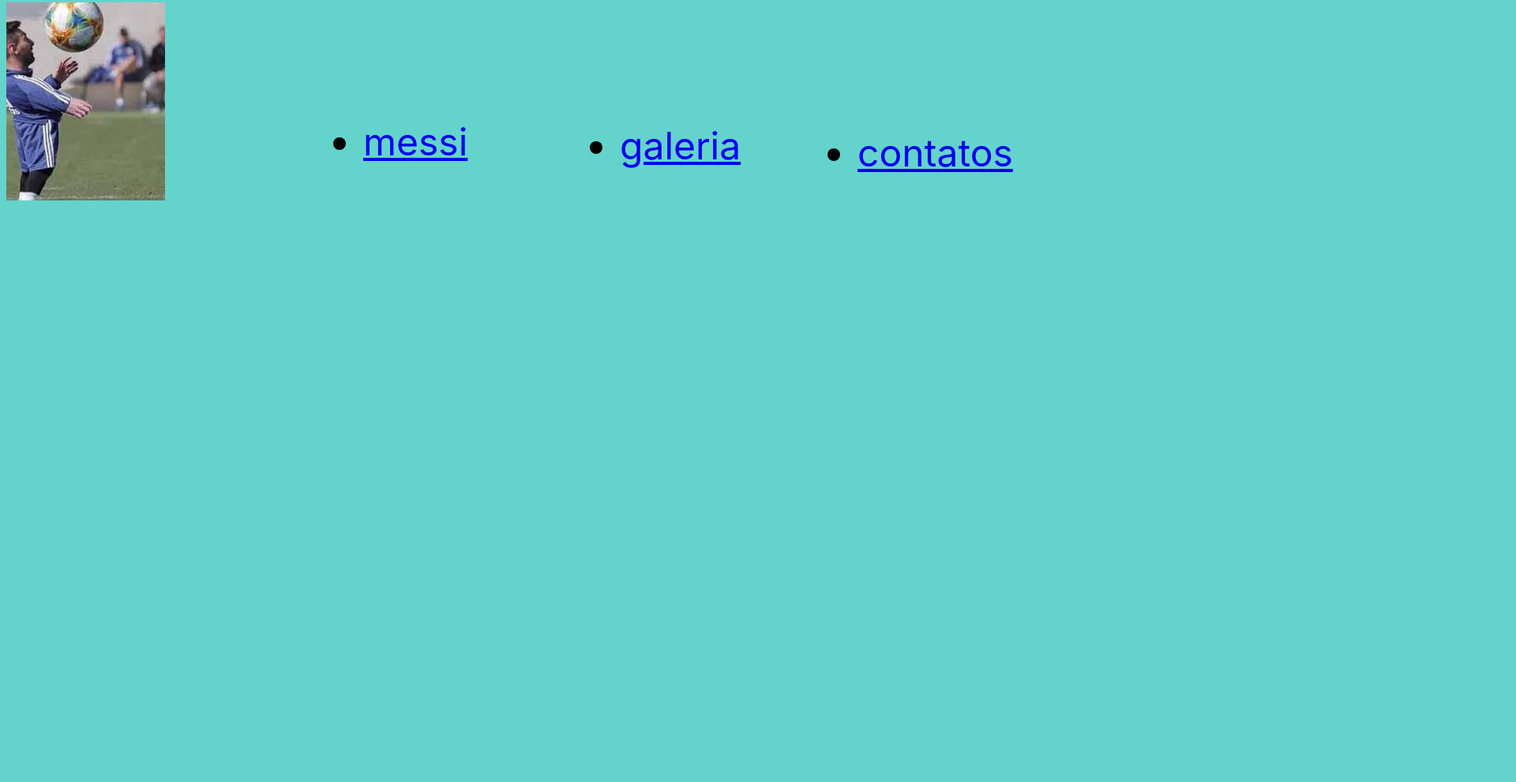
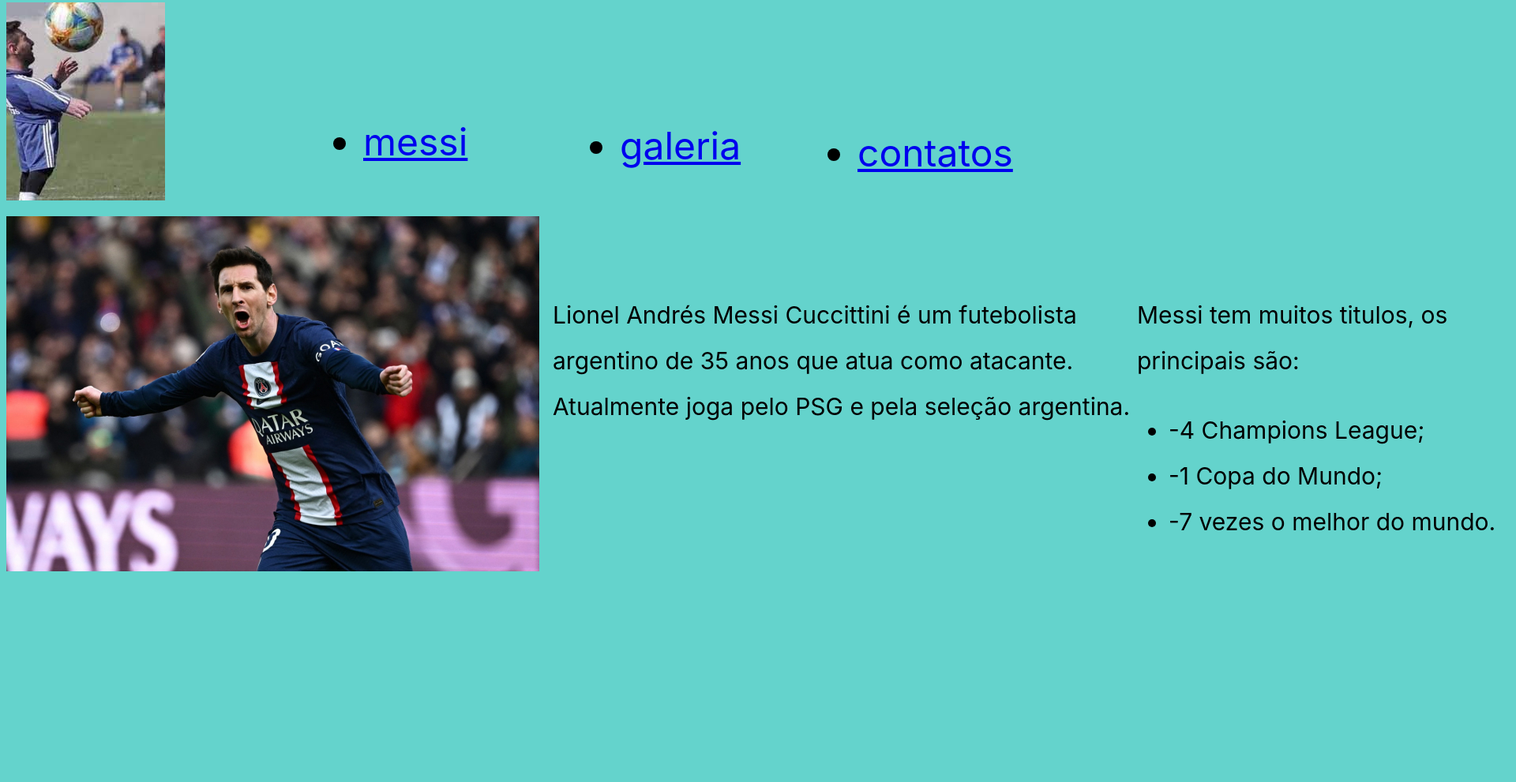
Before and after one commit to brinco123/meu-site, a plain HTML site: page index.html in a window 1280 px wide. Shown: the part 5-996 px from the top of the page at 79% size, 1920 px wide, since content can reach past the window. Before the commit the page ends 800 px from the top, so only its background shows below. Drawn offline with Linux system fonts and the light colour scheme.

Commit message:
meusite1

```diff
--- a/index.html
+++ b/index.html
@@ -6,7 +6,9 @@
     <link rel="stylesheet" href="style.css">
   </head>
   <body>
+
     <header>
+
       <section class='cabeçalho'>
 
       </section>
@@ -19,6 +21,21 @@
       </ul>
     </nav>
     </header>
+    <section>
+
+      <h1>Lionel Andrés Messi Cuccittini é um futebolista argentino de 35 anos que atua como atacante. Atualmente joga pelo PSG e pela seleção argentina. </h1>
+      <h2>Messi tem muitos titulos, os principais são:
+        <ul>
+          <li>-4 Champions League;</li>
+          <li>-1 Copa do Mundo;</li>
+          <li>-7 vezes o melhor do mundo.</li>
+        </ul>
+
+       </h2>
+    </section>
 
   </body>
+
 </html>
+
+<img src="Messi.jpg" alt="">
--- a/style.css
+++ b/style.css
@@ -48,3 +48,37 @@ line-height: 58px;
 
 color: #000000;
 }
+
+h1{
+  position: absolute;
+width: 778px;
+height: 331px;
+left: 700px;
+top: 350px;
+
+font-family: 'Inter';
+font-style: normal;
+font-weight: 400;
+font-size: 30px;
+line-height: 58px;
+
+color: #000000;
+
+}
+
+h2{
+  position: absolute;
+width: 481px;
+height: 621px;
+left: 1440px;
+top: 350px;
+
+font-family: 'Inter';
+font-style: normal;
+font-weight: 400;
+font-size: 30px;
+line-height: 58px;
+
+color: #000000;
+
+}
```
Also changed, not shown: Messi.jpg (added).
